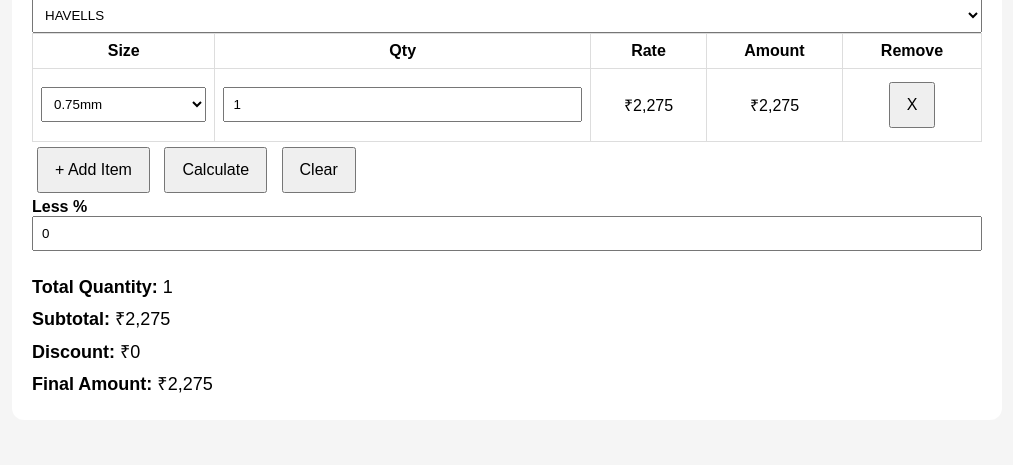
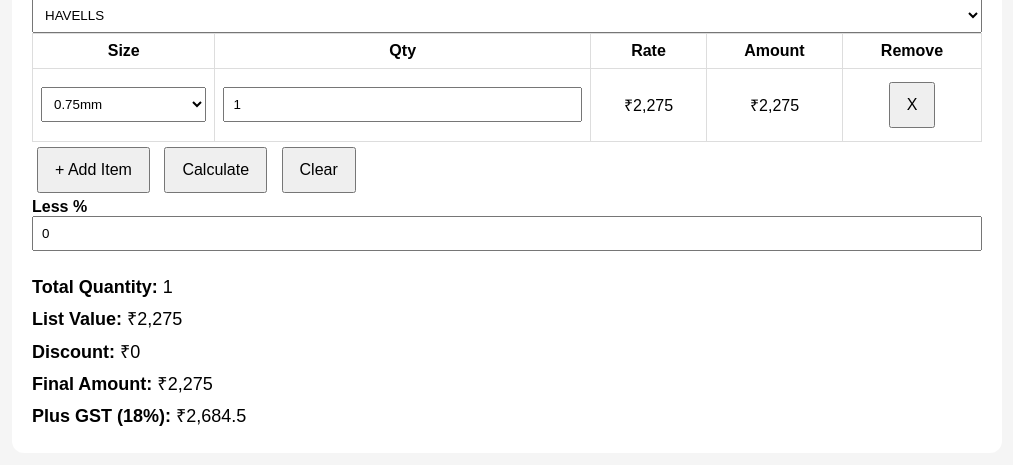
Before and after one commit to hanshikachoudhary2007/RajendraBill, a plain HTML site: page index.html in a window 1280 px wide. Both pictures are taken after a click on the button "Calculate". Shown: the part 131-596 px from the top of the page, without its empty margins (133-1146 px from the left). Drawn offline with Linux system fonts and the light colour scheme.

Commit message:
Update index.html

```diff
--- a/index.html
+++ b/index.html
@@ -101,12 +101,14 @@ function calculate(){
  let less=Number(document.getElementById('less').value)||0;
  let disc=subtotal*less/100;
  let finalAmt=subtotal-disc;
+ let plusGST = finalAmt * 1.18;
 
- document.getElementById('result').innerHTML=
- `<b>Total Quantity:</b> ${count}<br>
- <b>Subtotal:</b> ₹${subtotal.toLocaleString()}<br>
+document.getElementById('result').innerHTML=
+`<b>Total Quantity:</b> ${count}<br>
+ <b>List Value:</b> ₹${subtotal.toLocaleString()}<br>
  <b>Discount:</b> ₹${disc.toLocaleString()}<br>
- <b>Final Amount:</b> ₹${finalAmt.toLocaleString()}`;
+ <b>Final Amount:</b> ₹${finalAmt.toLocaleString()}<br>
+ <b>Plus GST (18%):</b> ₹${plusGST.toLocaleString()}`;
 }
 
 function clearAll(){
```
